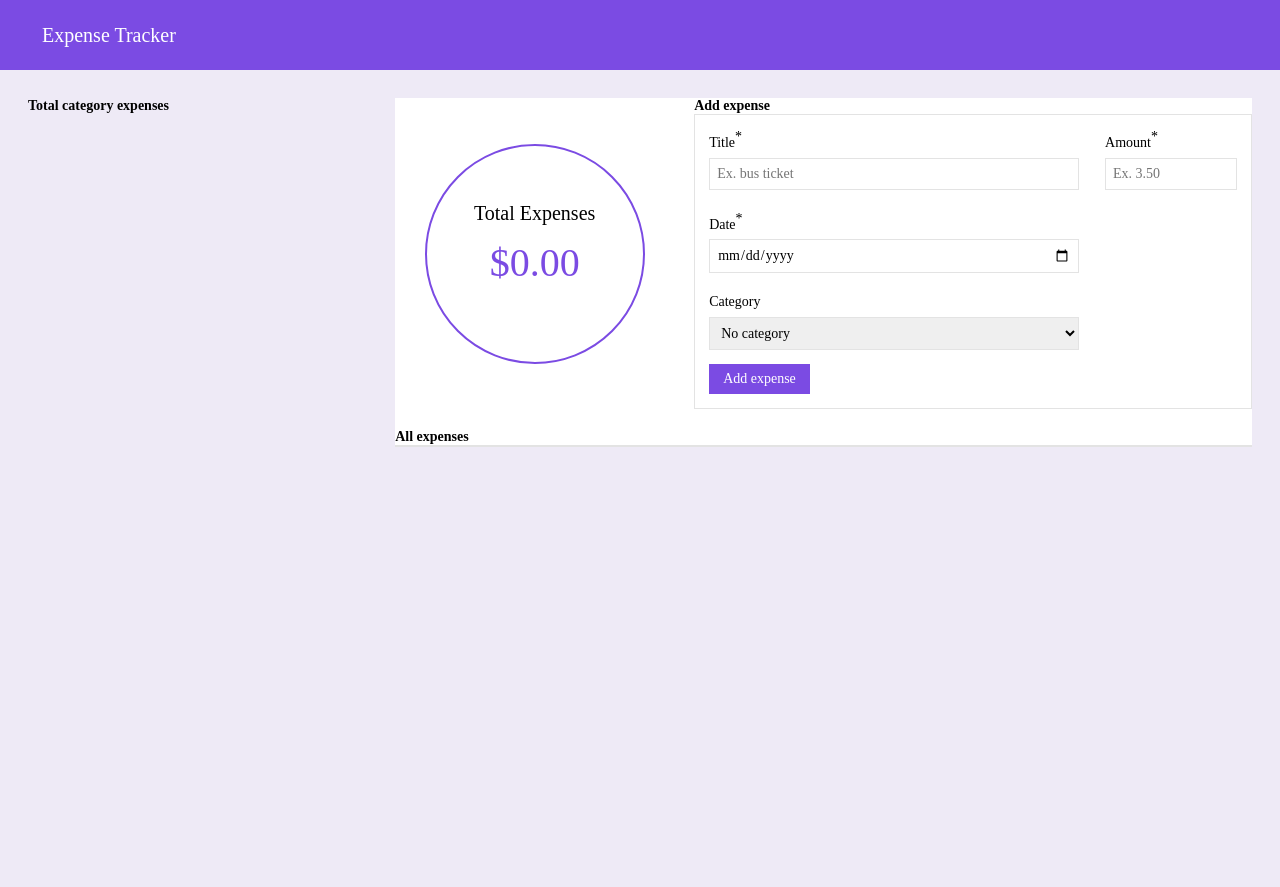
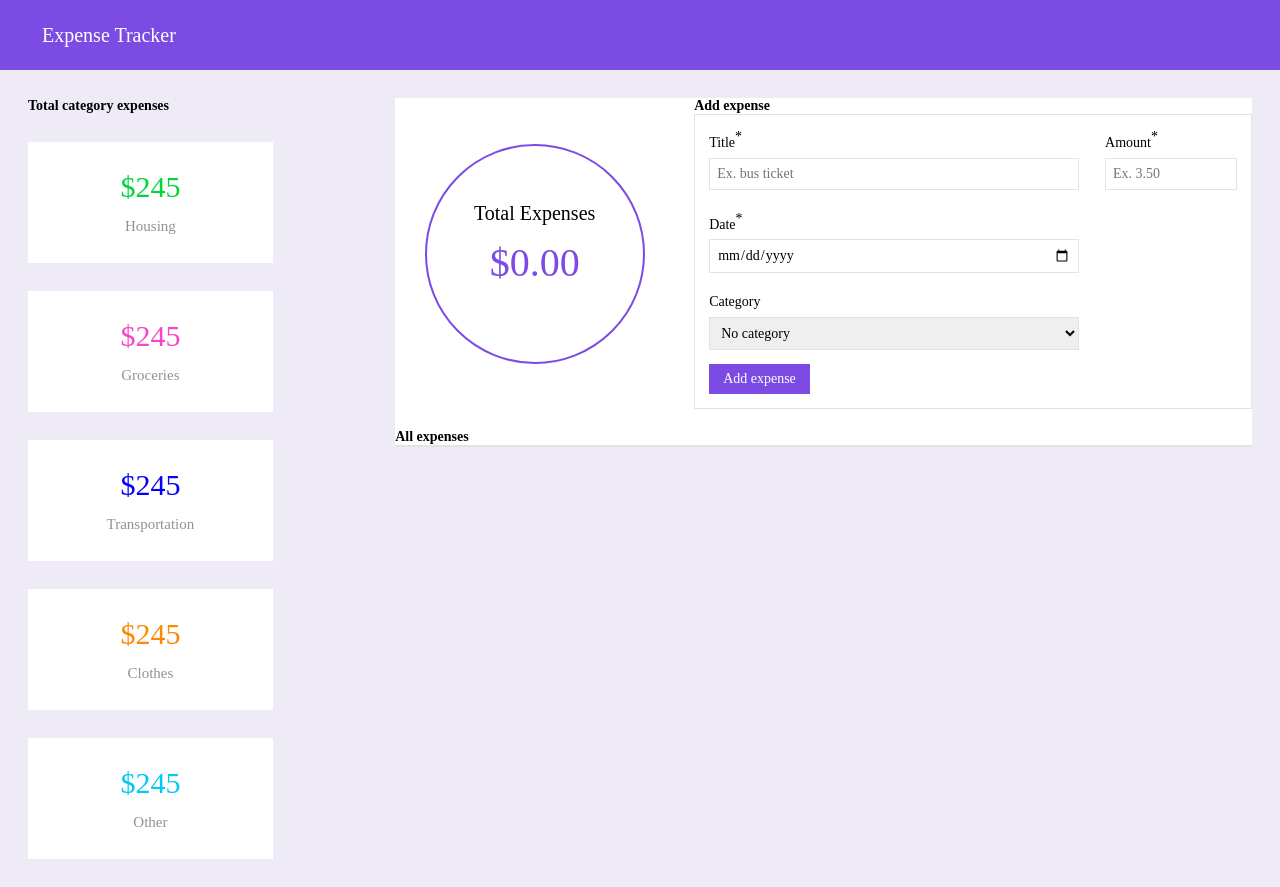
Before and after one commit to jenny-berggreen/240412_assignment_expenseTracker, a React (Vite) app: page / in a window 1280 px wide. Before the commit the page ends 800 px from the top, so only its background shows below. Built offline with nearby package versions, Linux system fonts and the light colour scheme.

Commit message:
Add category card elements and styling

```diff
--- a/src/App.jsx
+++ b/src/App.jsx
@@ -4,6 +4,7 @@ import appStyles from './App.module.css'
 import ExpenseForm from './components/ExpenseForm.jsx'
 import ExpenseList from './components/ExpenseList.jsx'
 import TotalExpenses from './components/TotalExpenses.jsx'
+import CategoryExpenses from './components/CategoryExpenses.jsx'
 
 function App() {
   const [expenses, setExpenses] = useState([]);
@@ -47,6 +48,7 @@ function App() {
         {/* CATEGORIES */}
         <div className={`${appStyles.category_container} ${styles.flex} ${styles.flex_column}`}>
           <h2>Total category expenses</h2>
+          <CategoryExpenses />
         </div>
 
         <div className={`${appStyles.form_and_list_container} ${styles.grid}`}>
--- a/src/App.module.css
+++ b/src/App.module.css
@@ -29,6 +29,9 @@ body {
 
 .category_container {
 	height: 100%;
+	width: 20%;
+	align-items: flex-start;
+	gap: 2rem;
 }
 
 .form_and_list_container {
--- a/src/components/CategoryExpenses.jsx
+++ b/src/components/CategoryExpenses.jsx
@@ -1,8 +1,31 @@
 import React from 'react'
+import styles from '../styles/style.module.css'
+import categoryStyles from '../styles/categoryExpenses.module.css'
 
 const CategoryExpenses = () => {
   return (
-	<div>CategoryExpenses</div>
+	<div className={`${categoryStyles.categories_container} ${styles.flex} ${styles.flex_column}`}>
+		<div className={`${categoryStyles.category_card} ${styles.flex} ${styles.flex_column}`}>
+			<span className={`${categoryStyles.category_amount} ${categoryStyles.category_amount__housing}`}>$245</span>
+			<span className={`${categoryStyles.category_title}`}>Housing</span>
+		</div>
+		<div className={`${categoryStyles.category_card} ${styles.flex} ${styles.flex_column}`}>
+			<span className={`${categoryStyles.category_amount} ${categoryStyles.category_amount__groceries}`}>$245</span>
+			<span className={`${categoryStyles.category_title}`}>Groceries</span>
+		</div>
+		<div className={`${categoryStyles.category_card} ${styles.flex} ${styles.flex_column}`}>
+			<span className={`${categoryStyles.category_amount} ${categoryStyles.category_amount__transportation}`}>$245</span>
+			<span className={`${categoryStyles.category_title}`}>Transportation</span>
+		</div>
+		<div className={`${categoryStyles.category_card} ${styles.flex} ${styles.flex_column}`}>
+			<span className={`${categoryStyles.category_amount} ${categoryStyles.category_amount__clothes}`}>$245</span>
+			<span className={`${categoryStyles.category_title}`}>Clothes</span>
+		</div>
+		<div className={`${categoryStyles.category_card} ${styles.flex} ${styles.flex_column}`}>
+			<span className={`${categoryStyles.category_amount} ${categoryStyles.category_amount__other}`}>$245</span>
+			<span className={`${categoryStyles.category_title}`}>Other</span>
+		</div>
+	</div>
   )
 }
 
--- /dev/null
+++ b/src/styles/categoryExpenses.module.css
@@ -0,0 +1,41 @@
+.categories_container {
+	width: 100%;
+	gap: 2rem;
+}
+
+.category_card {
+	width: 100%;
+	gap: 1rem;
+	padding: 2rem 0;
+	background-color: white;
+}
+
+.category_amount {
+	font-size: 30px;
+	font-family: 'Inter-Bold';
+}
+
+.category_amount__housing {
+	color: var(--color-housing);
+}
+
+.category_amount__groceries {
+	color: var(--color-groceries);
+}
+
+.category_amount__transportation {
+	color: var(--color-transportation);
+}
+
+.category_amount__clothes {
+	color: var(--color-clothes);
+}
+
+.category_amount__other {
+	color: var(--color-other);
+}
+
+.category_title {
+	font-size: 15px;
+	color: rgb(146, 146, 146);
+}
```
